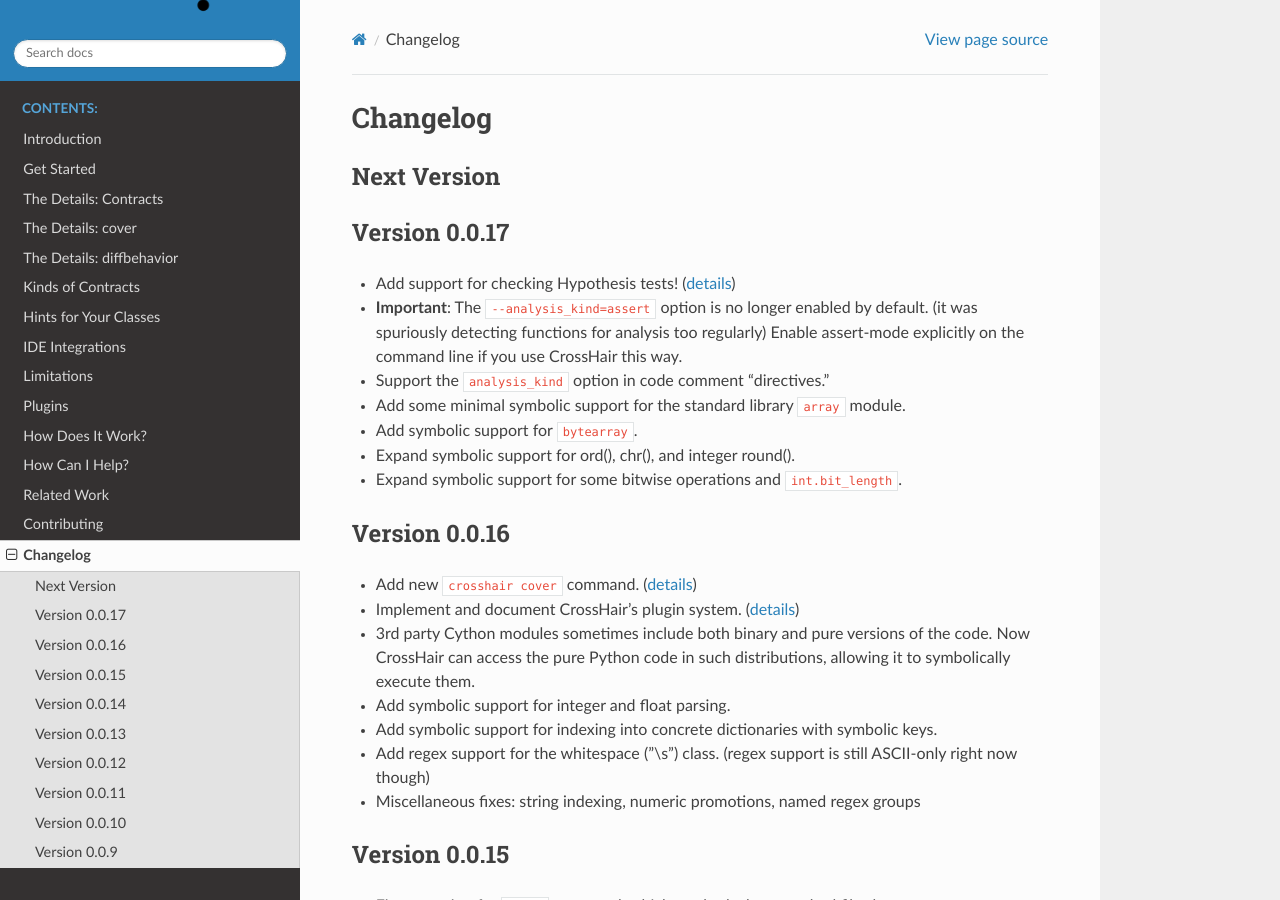
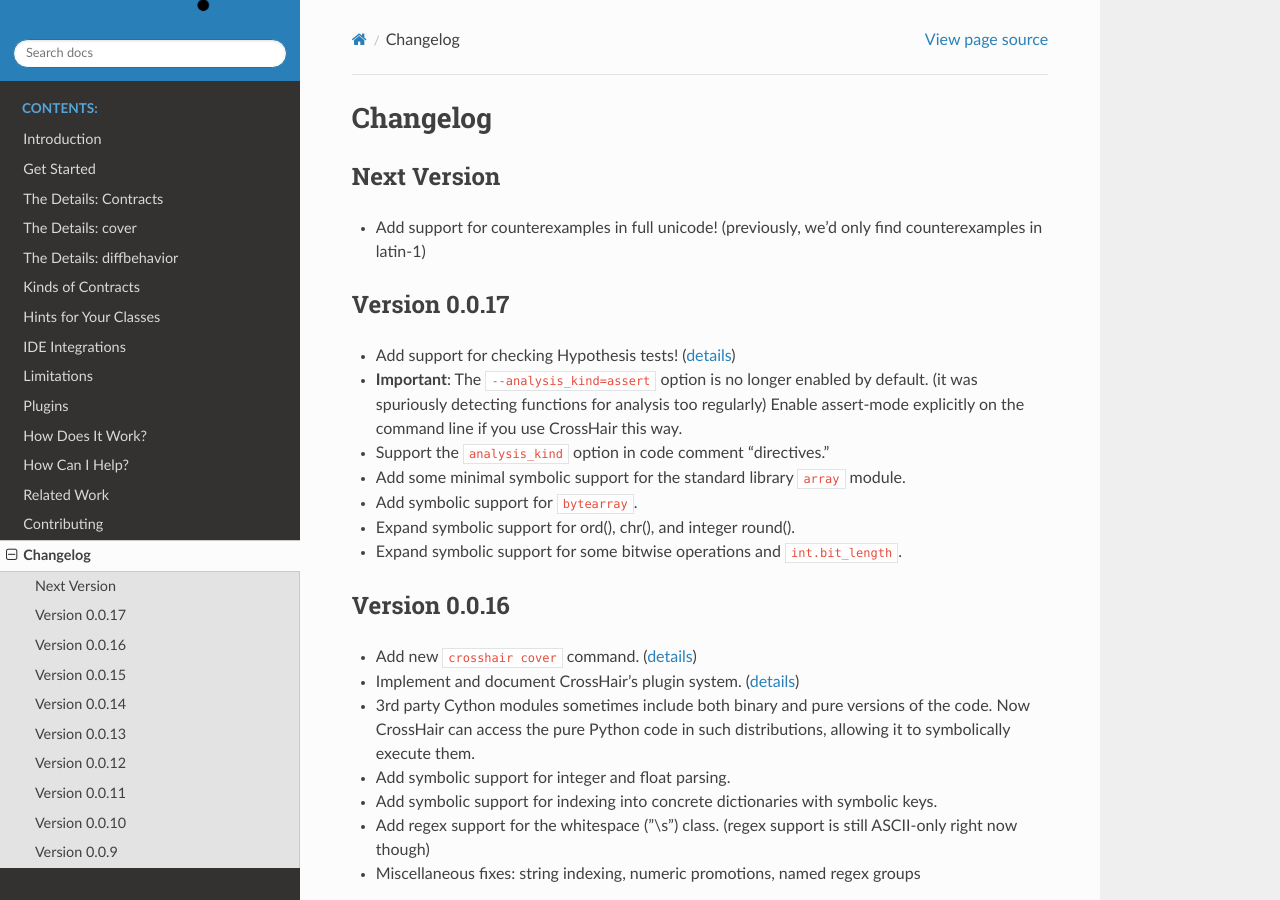
Before and after one commit to pschanely/CrossHair, a Sphinx documentation site: the page built from doc/source/changelog.rst, in a window 1280 px wide and 900 px high. Built offline with Sphinx 7.4.7 and the Read the Docs theme 2.0.0, drawn with Linux system fonts in a browser that asks for light colours; the version number could not be read and is left out.

Commit message:
Add unicode support to changelog

```diff
--- a/doc/source/changelog.rst
+++ b/doc/source/changelog.rst
@@ -5,6 +5,9 @@
 
 Next Version
 ------------
+
+* Add support for counterexamples in full unicode!
+  (previously, we'd only find counterexamples in latin-1)
 
 Version 0.0.17
 --------------
```
